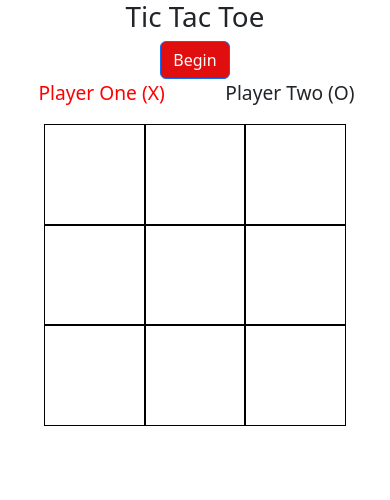
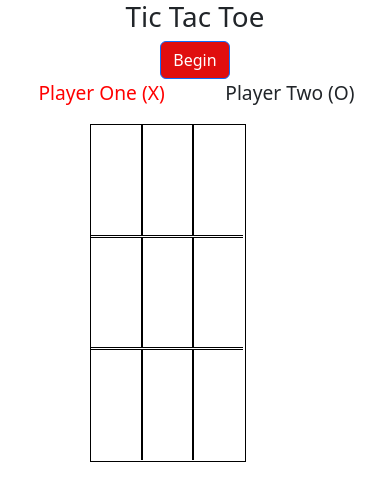
Before and after one commit to Wraytheon/ticTacToe-Object-Project, a plain HTML site: page index.html in a window 390 px wide. Both pictures are taken after a click on the button "Begin". Drawn offline with nearby package versions, Linux system fonts and the light colour scheme.

Commit message:
fixing mobile view of board

```diff
--- a/css/style.css
+++ b/css/style.css
@@ -17,23 +17,30 @@
 .player-one, .player-two {
   font-size: 1.2rem;
 }
-
+#board-container {
+  max-width: 80vw;
+}
 .board {
   display: flex;
   flex-wrap: wrap;
-  width: 302px;
+  width: 40vw;
+  max-width: 80vw;
+  height: 40vh;
   margin: 0 auto;
   border: 1px solid black;
 }
 
 .row {
   margin: 0;
+  width: 100%;
+  height: 33%;
 }
 .cell {
-  width: 100px;
-  height: 100px;
+  width: 33%;
+  height: 100%;
   border: 1px solid black;
   box-sizing: border-box;
+  padding: 0;
 }
 
 .cell.top {
--- a/index.html
+++ b/index.html
@@ -40,13 +40,13 @@
       </div>
 
       <div id="players-container" class="hide row justify-content-between mx-auto">
-        <div class="col-4 player-title">
+        <div class="col-2 player-title">
           <div class="text-end">
             <p class="player-one">Player One (X)</p>
           </div>
         </div>
 
-        <div class="col-4 player-title">
+        <div class="col-2 player-title">
           <div>
             <p class="player-two">Player Two (O)</p>
           </div>
@@ -57,15 +57,15 @@
         <div class="col-md-8 mx-auto">
           <div class="board">
             <div class="row">
-              <div id="top-left" class="col-4 cell top left">
+              <div id="top-left" class="col-2 cell top left">
                 <p id="top-left-marker" class="hide marker"></p>
               </div>
 
-              <div id="top-center" class="col-4 cell top">
+              <div id="top-center" class="col-2 cell top">
                 <p id="top-center-marker" class="hide marker"></p>
               </div>
 
-              <div id="top-right" class="col-4 cell top right">
+              <div id="top-right" class="col-2 cell top right">
                 <p id="top-right-marker" class="hide marker"></p>
               </div>
 
@@ -73,15 +73,15 @@
 
 
             <div class="row">
-              <div id="mid-left" class="col-4 cell left">
+              <div id="mid-left" class="col-2 cell left">
                 <p id="mid-left-marker" class="hide marker"></p>
               </div>
 
-              <div id="mid-center" class="col-4 cell">
+              <div id="mid-center" class="col-2 cell">
                 <p id="mid-center-marker" class="hide marker"></p>
               </div>
 
-              <div id="mid-right" class="col-4 cell right">
+              <div id="mid-right" class="col-2 cell right">
                 <p id="mid-right-marker" class="hide marker"></p>
               </div>
 
@@ -89,15 +89,15 @@
 
 
             <div class="row">
-              <div id="bottom-left" class="col-4 cell bottom left">
+              <div id="bottom-left" class="col-2 cell bottom left">
                 <p id="bottom-left-marker" class="hide marker"></p>
               </div>
 
-              <div id="bottom-center" class="col-4 cell bottom">
+              <div id="bottom-center" class="col-2 cell bottom">
                 <p id="bottom-center-marker" class="hide marker"></p>
               </div>
 
-              <div id="bottom-right" class="col-4 cell bottom right">
+              <div id="bottom-right" class="col-2 cell bottom right">
                 <p id="bottom-right-marker" class="hide marker"></p>
               </div>
 
```
